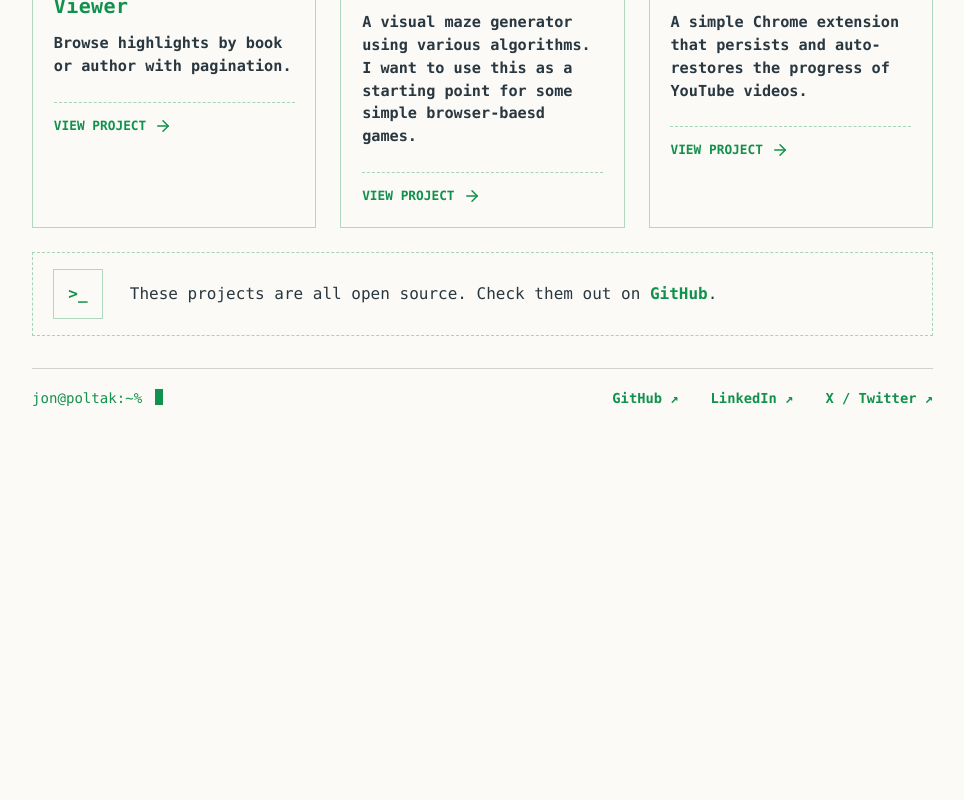
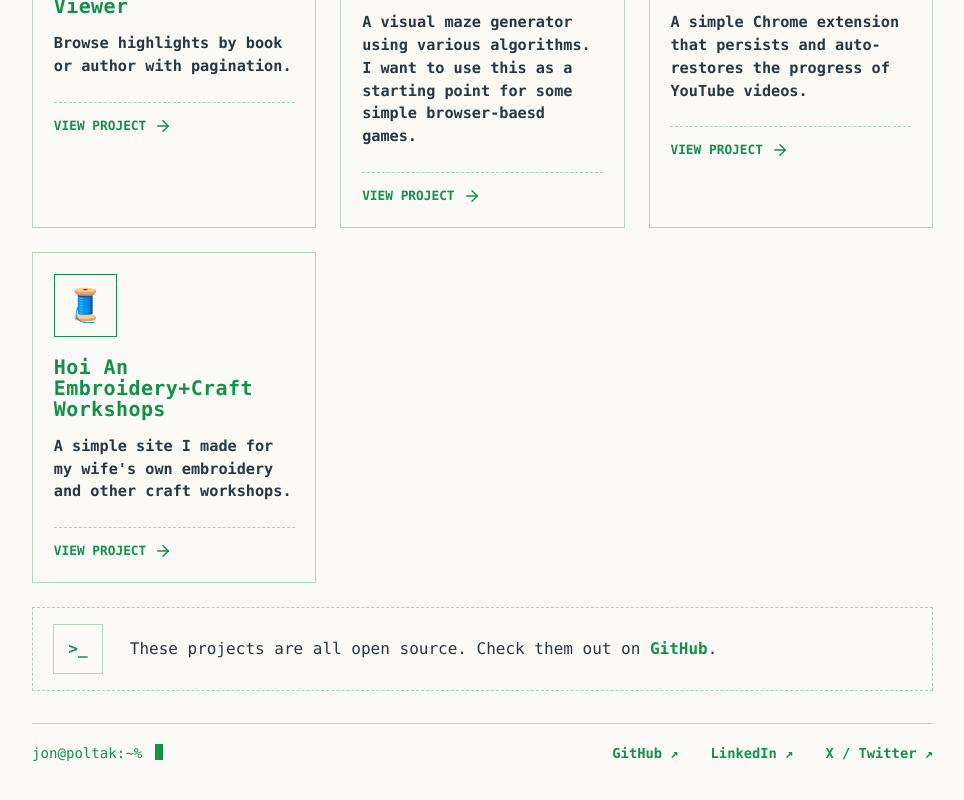
Before and after one commit to poltak/poltak.github.io, a SvelteKit app: page /fun in a window 1280 px wide. Shown: the part 801-1601 px from the top of the page, without its empty margins (268-1232 px from the left). Before the commit the page ends 1274 px from the top, so only its background shows below. Built offline with nearby package versions, Linux system fonts and the light colour scheme.

Commit message:
Add embroidery site link to projects

```diff
--- a/src/routes/(app)/fun/+page.svelte
+++ b/src/routes/(app)/fun/+page.svelte
@@ -66,6 +66,14 @@
             image: goblinIcon,
             link: `${base}/fun/timestamp-goblin`,
             color: 'var(--c-danger)',
+        },
+        {
+            title: 'Hoi An Embroidery+Craft Workshops',
+            description:
+                "A simple site I made for my wife's own embroidery and other craft workshops.",
+            image: '🧵',
+            link: 'https://hoian-embroidery.com',
+            color: 'var(--c-primary)',
         },
     ]
 </script>
```
